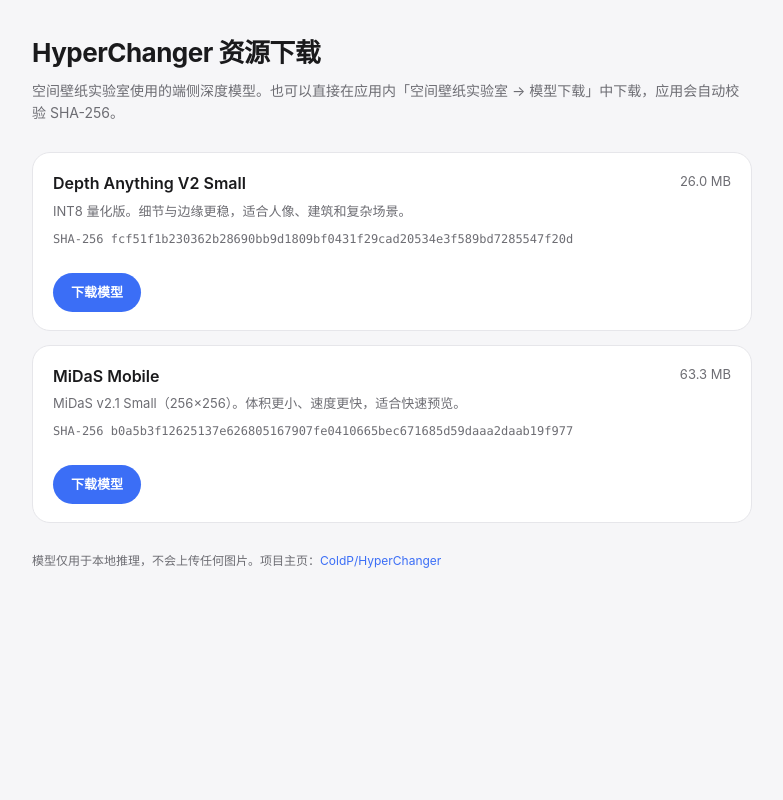
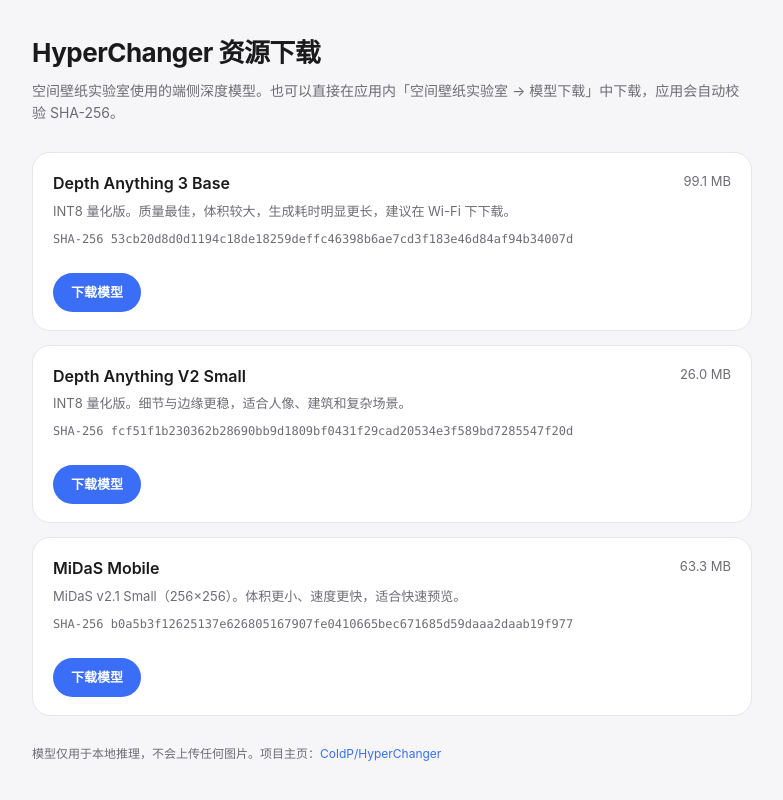
Before and after one commit to ColdP/hyperchanger-updateinfo, a plain HTML site: page index.html in a window 1280 px wide. Shown: the whole page, without its empty margins (248-1031 px from the left). Drawn offline with Linux system fonts and the light colour scheme.

Commit message:
Add Depth Anything 3 Base to download page

```diff
--- a/index.html
+++ b/index.html
@@ -32,6 +32,18 @@
   <div class="card">
     <div class="row">
       <div class="grow">
+        <p class="name">Depth Anything 3 Base</p>
+        <p class="desc">INT8 量化版。质量最佳，体积较大，生成耗时明显更长，建议在 Wi-Fi 下下载。</p>
+        <p class="meta">SHA-256 53cb20d8d0d1194c18de18259deffc46398b6ae7cd3f183e46d84af94b34007d</p>
+      </div>
+      <span class="size">99.1 MB</span>
+    </div>
+    <a class="download" href="models/da3-base-int8.onnx" download>下载模型</a>
+  </div>
+
+  <div class="card">
+    <div class="row">
+      <div class="grow">
         <p class="name">Depth Anything V2 Small</p>
         <p class="desc">INT8 量化版。细节与边缘更稳，适合人像、建筑和复杂场景。</p>
         <p class="meta">SHA-256 fcf51f1b230362b28690bb9d1809bf0431f29cad20534e3f589bd7285547f20d</p>
```
